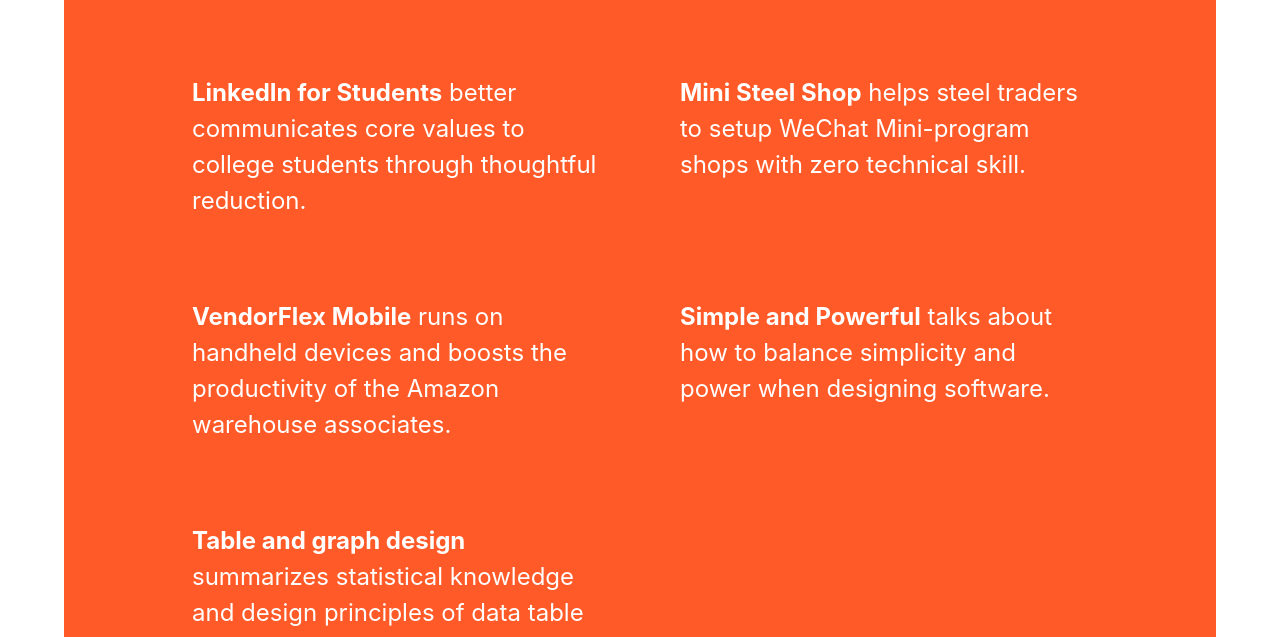
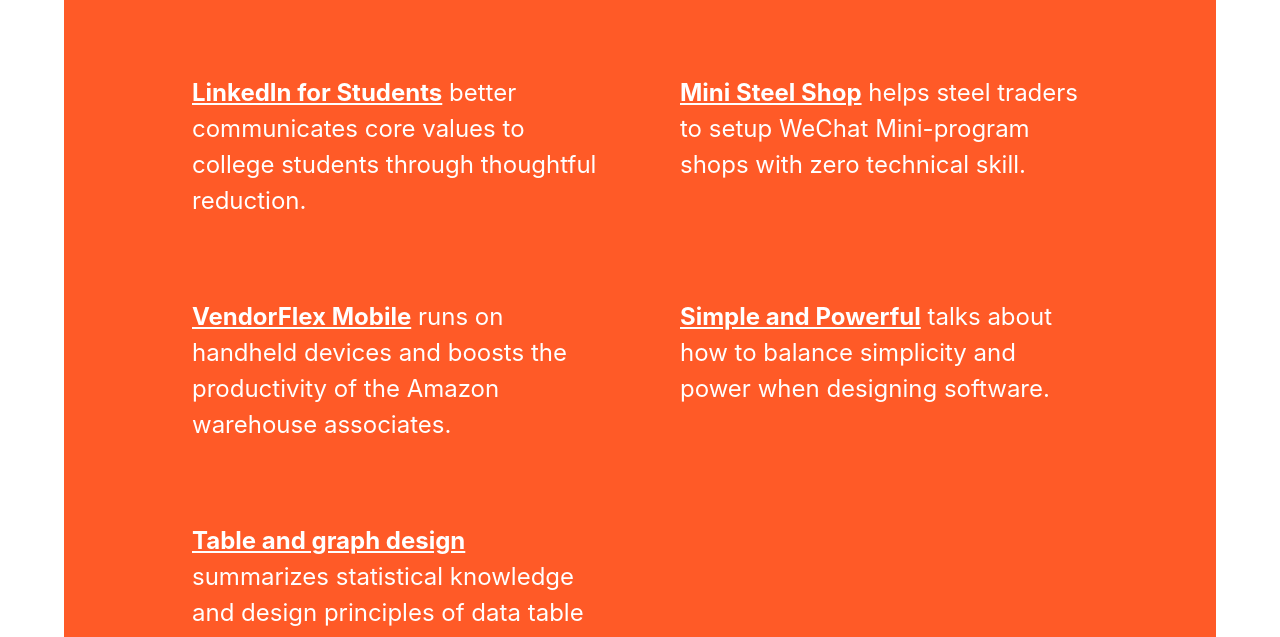
Before and after one commit to lvterry/lvterry.github.io, a Jekyll site: the page built from p/en/index.html, in a window 1280 px wide. Shown: the part 978-1615 px from the top of the page. Built offline with Jekyll 4.4.1, drawn with Linux system fonts in a browser that asks for light colours.

Commit message:
add underline for links on homepage

```diff
--- a/p/en/index.html
+++ b/p/en/index.html
@@ -34,15 +34,15 @@
 	<h1>Selected work</h1>
 
 	<div class="work">
-		<a href="/p/en/linkedin-students"><strong>LinkedIn for Students</strong> better communicates core values to college students through thoughtful reduction.</a>
+		<a href="/p/en/linkedin-students"><strong><u>LinkedIn for Students</u></strong> better communicates core values to college students through thoughtful reduction.</a>
 
-		<a href="/p/en/steel-shop"><strong>Mini Steel Shop</strong> helps steel traders to setup WeChat Mini-program shops with zero technical skill.</a>
+		<a href="/p/en/steel-shop"><strong><u>Mini Steel Shop</u></strong> helps steel traders to setup WeChat Mini-program shops with zero technical skill.</a>
 
-		<a href="/p/en/vf"><strong>VendorFlex Mobile</strong> runs on handheld devices and boosts the productivity of the Amazon warehouse associates.</a>
+		<a href="/p/en/vf"><strong><u>VendorFlex Mobile</u></strong> runs on handheld devices and boosts the productivity of the Amazon warehouse associates.</a>
 
-		<a href="https://general-1258275882.cos.ap-chengdu.myqcloud.com/portfolio/simple_and_powerful_v1.pdf" target="_blank"><strong>Simple and Powerful</strong> talks about how to balance simplicity and power when designing software.</a>
+		<a href="https://general-1258275882.cos.ap-chengdu.myqcloud.com/portfolio/simple_and_powerful_v1.pdf" target="_blank"><strong><u>Simple and Powerful</u></strong> talks about how to balance simplicity and power when designing software.</a>
 
-		<a href="https://general-1258275882.cos.ap-chengdu.myqcloud.com/portfolio/table-and-graph-design.pdf" target="_blank"><strong>Table and graph design</strong> summarizes statistical knowledge and design principles of data table and graph, for effective communication.</a>
+		<a href="https://general-1258275882.cos.ap-chengdu.myqcloud.com/portfolio/table-and-graph-design.pdf" target="_blank"><strong><u>Table and graph design</u></strong> summarizes statistical knowledge and design principles of data table and graph, for effective communication.</a>
 
 	</div>
 </section>
```
Also changed, not shown: p/zh/index.html (+5 -5 lines).
